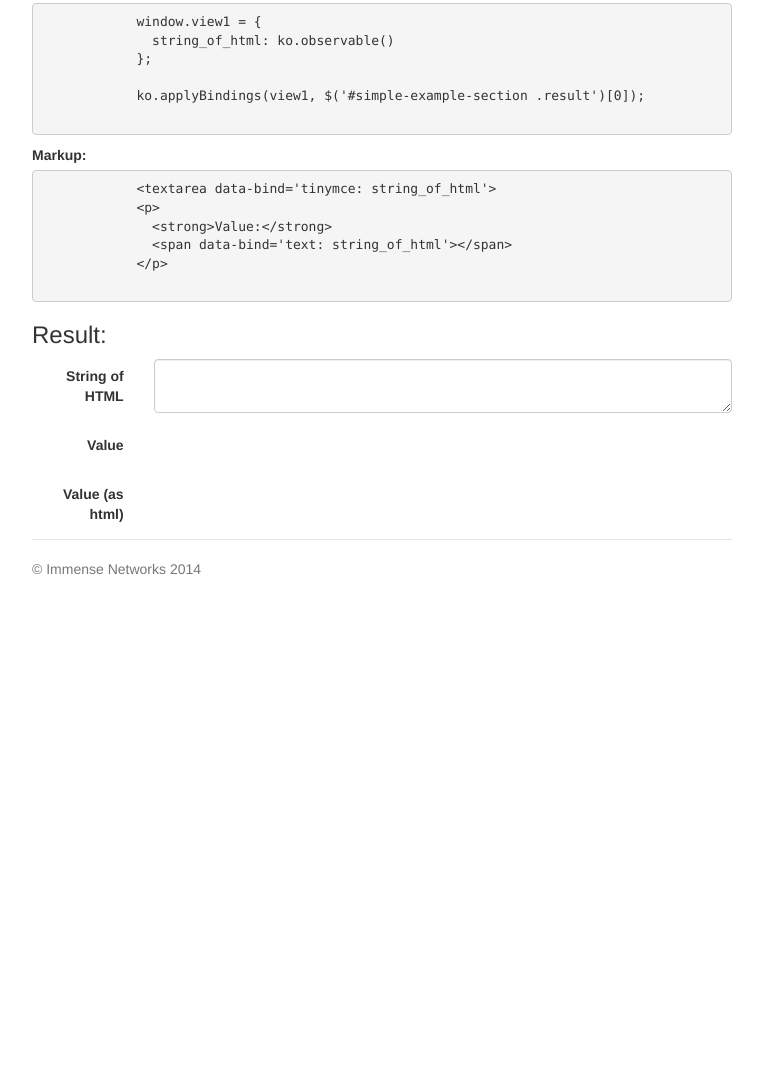
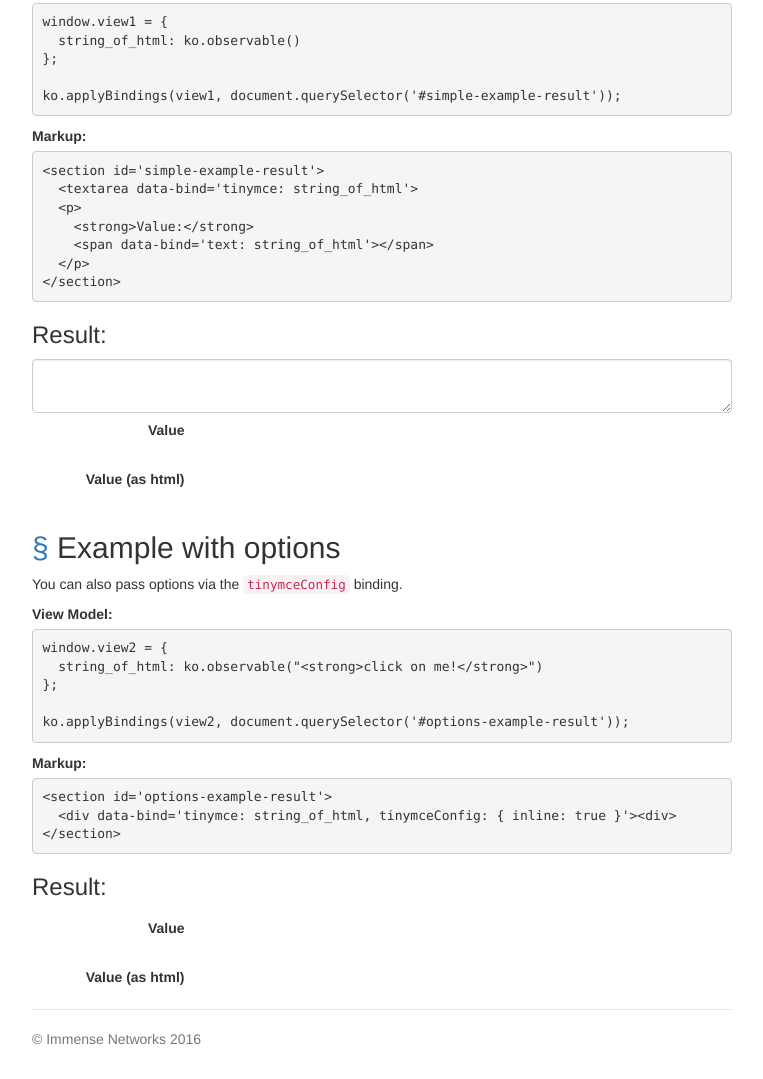
Before and after one commit to immense/knockout-tinymce, a website: page demo.html in a window 1280 px wide. Shown: the part 520-1599 px from the top of the page, without its empty margins (258-1021 px from the left). Before the commit the page ends 1129 px from the top, so only its background shows below. Drawn offline with nearby package versions, Linux system fonts and the light colour scheme; a script that the page names is missing.

Commit message:
Updated demo

```diff
--- a/demo.html
+++ b/demo.html
@@ -15,12 +15,19 @@
 
   <script type='text/javascript'>
     $(function() {
-
+      // Example 1
       window.view1 = {
         string_of_html: ko.observable()
       };
 
-      ko.applyBindings(view1, $('#simple-example-section .result')[0]);
+      ko.applyBindings(view1, document.querySelector('#simple-example-result'));
+
+      // Example 2
+      window.view2 = {
+        string_of_html: ko.observable("<strong>click on me!</strong>")
+      };
+
+      ko.applyBindings(view2, document.querySelector('#options-example-result'));
     });
   </script>
 </head>
@@ -44,41 +51,74 @@
           <p>Use the <code>tinymce</code> binding on any <code>textarea</code> element.</p>
 
           <label>View Model:</label>
-          <pre>
-            window.view1 = {
+          <pre>window.view1 = {
   string_of_html: ko.observable()
 };
 
-            ko.applyBindings(view1, $('#simple-example-section .result')[0]);
-          </pre>
+ko.applyBindings(view1, document.querySelector('#simple-example-result'));</pre>
 
           <label>Markup:</label>
-          <pre>
+          <pre>&lt;section id='simple-example-result'&gt;
   &lt;textarea data-bind='tinymce: string_of_html'&gt;
   &lt;p&gt;
     &lt;strong&gt;Value:&lt;/strong&gt;
     &lt;span data-bind='text: string_of_html'&gt;&lt;/span&gt;
   &lt;/p&gt;
-          </pre>
+&lt;/section&gt;</pre>
 
           <h3>Result:</h3>
-          <section class="result">
+          <section id='simple-example-result'>
+            <textarea id='string-of-html' class='form-control' data-bind="tinymce: string_of_html"></textarea>
             <div class="form-horizontal">
               <div class="form-group">
-                <label for="string-of-html" class="control-label col-sm-2">String of HTML</label>
-                <div class="col-sm-10">
-                  <textarea id='string-of-html' class='form-control' data-bind="tinymce: string_of_html"></textarea>
-                </div>
-              </div>
-              <div class="form-group">
-                <label class="control-label col-sm-2">Value</label>
-                <div class="col-sm-10">
+                <label class="control-label col-sm-3">Value</label>
+                <div class="col-sm-9">
                   <p class="form-control-static" data-bind="text: string_of_html"></p>
                 </div>
               </div>
               <div class="form-group">
-                <label class="control-label col-sm-2">Value (as html)</label>
-                <div class="col-sm-10">
+                <label class="control-label col-sm-3">Value (as html)</label>
+                <div class="col-sm-9">
+                  <p class="form-control-static" data-bind="html: string_of_html"></p>
+                </div>
+              </div>
+            </div>
+          </section>
+        </section>
+      </div>
+      <div class='col-md-12'>
+
+        <h2><a href="#options-example" name="options-example">&sect;</a> Example with options</h2>
+        <section id="options-example-section">
+          <p>
+            You can also pass options via the <code>tinymceConfig</code> binding.
+          </p>
+
+          <label>View Model:</label>
+          <pre>window.view2 = {
+  string_of_html: ko.observable("&lt;strong&gt;click on me!&lt;/strong&gt;")
+};
+
+ko.applyBindings(view2, document.querySelector('#options-example-result'));</pre>
+
+          <label>Markup:</label>
+          <pre>&lt;section id='options-example-result'&gt;
+  &lt;div data-bind='tinymce: string_of_html, tinymceConfig: { inline: true }'&gt;&lt;div&gt;
+&lt;/section&gt;</pre>
+
+          <h3>Result:</h3>
+          <section id='options-example-result'>
+            <div data-bind="tinymce: string_of_html, tinymceConfig: { inline: true }"></div>
+            <div class="form-horizontal">
+              <div class="form-group">
+                <label class="control-label col-sm-3">Value</label>
+                <div class="col-sm-9">
+                  <p class="form-control-static" data-bind="text: string_of_html"></p>
+                </div>
+              </div>
+              <div class="form-group">
+                <label class="control-label col-sm-3">Value (as html)</label>
+                <div class="col-sm-9">
                   <p class="form-control-static" data-bind="html: string_of_html"></p>
                 </div>
               </div>
@@ -88,7 +128,7 @@
       </div>
     </div>
     <div class='footer'>
-      <p>&copy; Immense Networks 2014</p>
+      <p>&copy; Immense Networks 2016</p>
     </div>
   </div>
 </body>
```
Also changed, not shown: 1 other file. Lines whose indentation alone changed are shown as unchanged.
